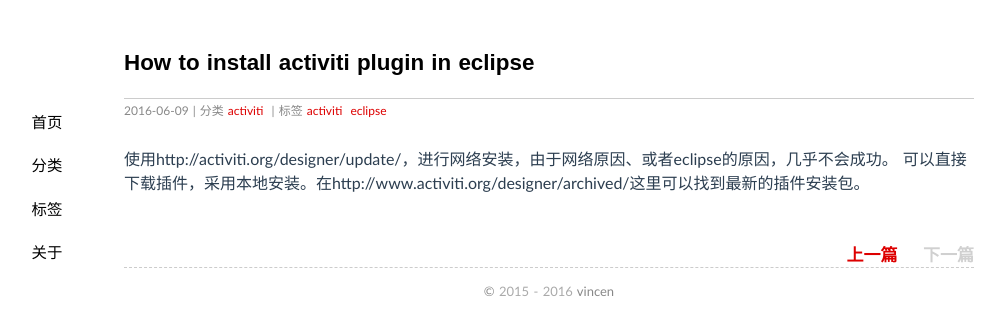
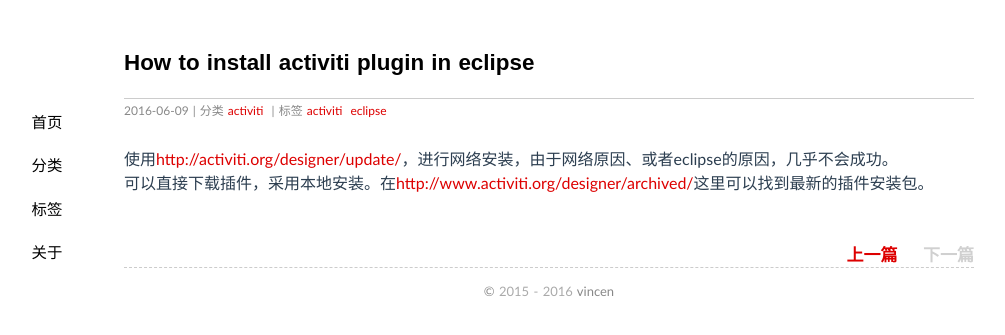
Before and after one commit to vincen/vincen.github.io, a Jekyll site: the page built from _posts/2016-06-09-000B.md, in a window 1280 px wide. Shown: the top 335 px of the page, without its empty margins (91-1096 px from the left). Built offline with Jekyll 4.4.1, drawn with Linux system fonts in a browser that asks for light colours; comment, search, counter and statistics services are not loaded; part of the change alters nothing that is shown.

```diff
--- a/_posts/2016-06-09-000B.md
+++ b/_posts/2016-06-09-000B.md
@@ -4,5 +4,5 @@ title: How to install activiti plugin in eclipse
 categories: activiti
 tags: activiti eclipse
 ---
-使用http://activiti.org/designer/update/，进行网络安装，由于网络原因、或者eclipse的原因，几乎不会成功。
-可以直接下载插件，采用本地安装。在http://www.activiti.org/designer/archived/这里可以找到最新的插件安装包。
+使用[http://activiti.org/designer/update/](http://activiti.org/designer/update/)，进行网络安装，由于网络原因、或者eclipse的原因，几乎不会成功。
+可以直接下载插件，采用本地安装。在[http://www.activiti.org/designer/archived/](http://www.activiti.org/designer/archived/)这里可以找到最新的插件安装包。
```
